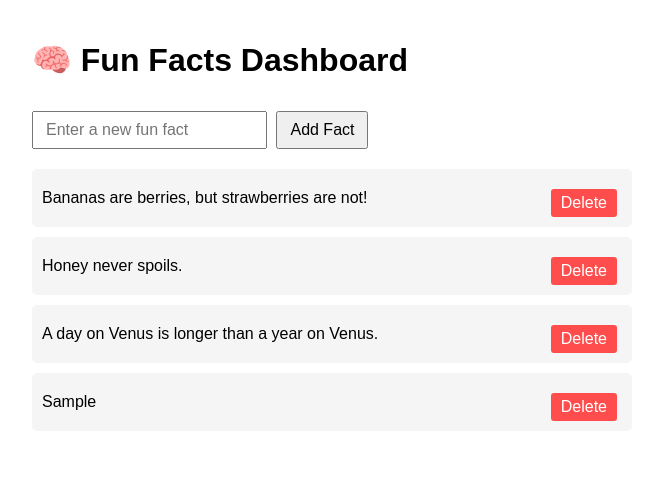
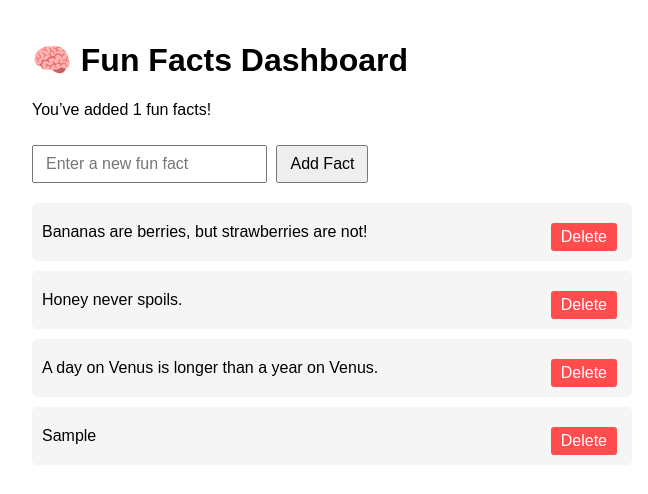
Before and after one commit to Mitali-laroia/Fun-Fact, a plain HTML site: page index.html in a window 1280 px wide. Both pictures are taken after typing "Sample" into the empty fields and a click on the button "Add Fact". Shown: the whole page, without its empty margins (308-956 px from the left). Drawn offline with Linux system fonts and the light colour scheme.

Commit message:
adding clousers to the fact object

```diff
--- a/index.html
+++ b/index.html
@@ -44,7 +44,7 @@
 <body>
 
   <h1>🧠 Fun Facts Dashboard</h1>
-
+  <p id="factCountDisplay">You’ve added 0 fun facts!</p>
   <input type="text" id="factInput" placeholder="Enter a new fun fact">
   <button id="addBtn">Add Fact</button>
 
--- a/index.js
+++ b/index.js
@@ -4,12 +4,40 @@ const funFacts = [
     {id:3, text: "A day on Venus is longer than a year on Venus."}
 ];
 
+function idGenerator(){
+  let currentId = 1;
+
+  return function getNextId(){
+    return currentId++;
+  };
+}
+
+function createFactCounter(){
+  let count = 0;
+
+  return {
+    increment: function(){
+      return count++;
+    },
+    getCount: function(){
+      return count
+    }
+  }
+}
+
+const getId = idGenerator();
+const factCounter = createFactCounter();
 const factInput = document.getElementById('factInput');
 const addButton = document.getElementById('addBtn');
 const factsContainer = document.getElementById('factsContainer');
 renderFacts();
 
 addButton.addEventListener('click', addFact);
+
+function updateFactCount(){
+  const displayCount = document.getElementById('factCountDisplay');
+  displayCount.textContent = `You’ve added ${factCounter.getCount()} fun facts!`;
+}
 
 function addFact() {
   const newFactText = factInput.value.trim();
@@ -19,8 +47,10 @@ function addFact() {
     return;
   }
 
-  funFacts.push({ id: funFacts.length + 1, text: newFactText });
+  funFacts.push({ id: getId, text: newFactText });
+  factCounter.increment();
   renderFacts();
+  updateFactCount();
   factInput.value = "";
 }
 
```
